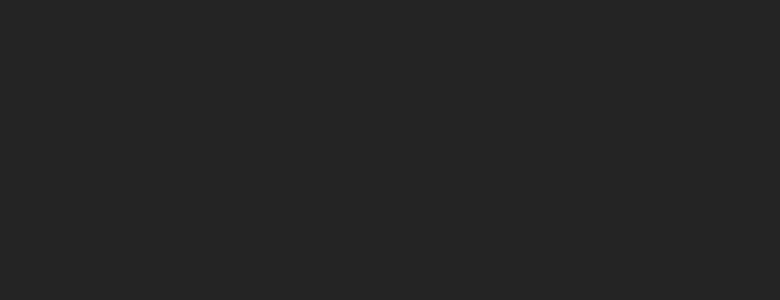
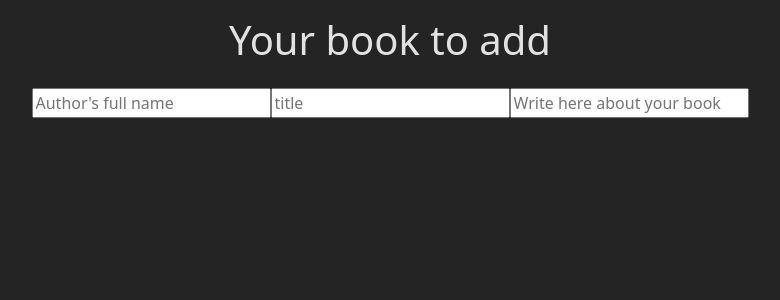
Before and after one commit to JanLascala/react-post-form, a React (Vite) app: page / in a window 1280 px wide. Shown: the top 300 px of the page, without its empty margins (250-1030 px from the left). Built offline with nearby package versions, Linux system fonts and the light colour scheme.

Commit message:
Add book input form and update CSS styling

```diff
--- a/src/App.jsx
+++ b/src/App.jsx
@@ -2,11 +2,47 @@
 
 
 function App() {
+  const [bookData, setBookdata] = useState({
+    author: "",
+    title: "",
+    body: "",
+    //public must give true || false a template or public
+    public: ""
+  })
 
+  function handleBookdata(e) {
+    setBookdata(e.target.value)
+
+  }
 
   return (
     <>
+      <h1 className='text-center p-3'> Your book to add</h1>
+      <form className='text-center'>
+        {/* author */}
+        <input
+          type="text"
+          name="author"
+          value={bookData.author}
+          onChange={handleBookdata}
+          placeholder="Author's full name" />
+        {/* title */}
+        <input
+          type="text"
+          name="title"
+          value={bookData.title}
+          onChange={handleBookdata}
+          placeholder="title" />
+        {/* body  */}
+        <input
+          type="text"
+          name="body"
+          value={bookData.body}
+          onChange={handleBookdata}
+          placeholder="Write here about your book" />
 
+
+      </form>
     </>
   )
 }
--- a/src/index.css
+++ b/src/index.css
@@ -1,7 +1,7 @@
 @import 'bootstrap';
 @import 'bootstrap-icons';
 
-:root {
+body {
   font-family: system-ui, Avenir, Helvetica, Arial, sans-serif;
   line-height: 1.5;
   font-weight: 400;
```
